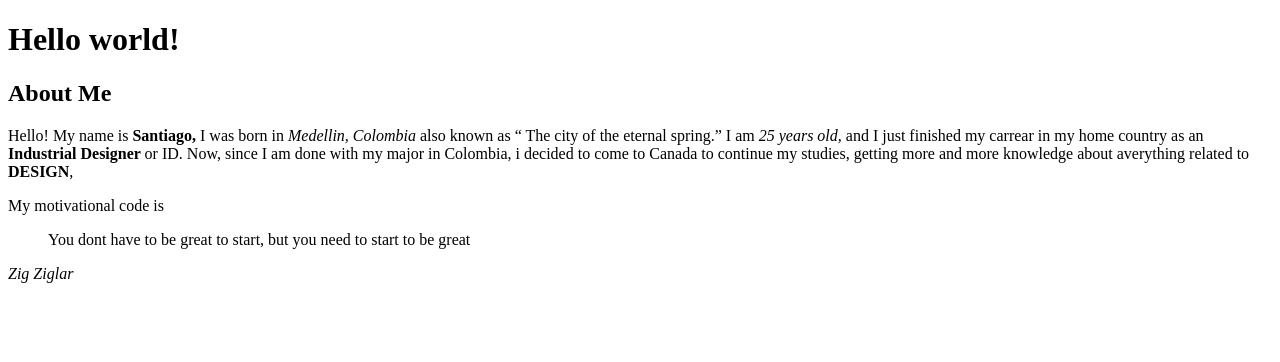
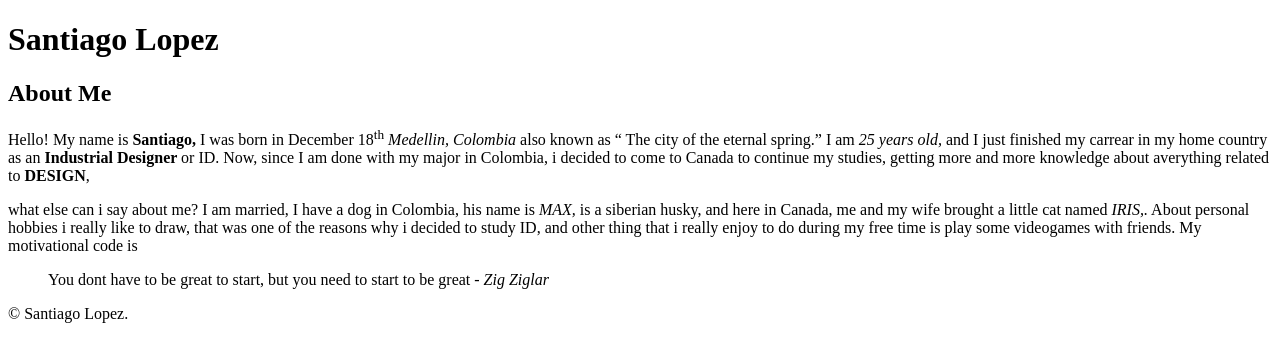
Before and after one commit to lope0207/html-assignment, a plain HTML site: page index.html in a window 1280 px wide. Drawn offline with Linux system fonts and the light colour scheme.

Commit message:
end assignment

```diff
--- a/index.html
+++ b/index.html
@@ -8,16 +8,26 @@
 </head>
 <body>
     <header>
-        <h1> Hello world! </h1>
+        <h1> Santiago Lopez </h1>
     </header>
 
     <article>
         <h2> About Me </h2>
-        <p> Hello! My name is <strong>Santiago,</strong> I was born in <em>Medellin, Colombia</em> also known as <q> The city of the eternal spring.</q>
-        I am <em> 25 years old,</em> and I just finished my carrear in my home country as an <strong> Industrial Designer </strong> or <abbr>ID</abbr>.
+        <p> Hello! My name is <strong>Santiago,</strong> I was born in December 18<sup>th</sup> <em>Medellin, Colombia</em> also known as <q> The city of the eternal spring.</q>
+        I am <em> 25 years old,</em> and I just finished my carrear in my home country as an <strong> Industrial Designer </strong> or <abbr>ID.</abbr>
         Now, since I am done with my major in Colombia, i decided to come to Canada to continue my studies, getting more and more knowledge about averything related to <strong>DESIGN</strong>, </p>
+
+        <p> what else can i say about me? I am married, I have a dog in Colombia, his name is <em> MAX, </em> is a siberian husky, and here in Canada, me and my wife brought a little cat named <em>IRIS,.</em>
+            About personal hobbies i really like to draw, that was one of the reasons why i decided to study <abbr>ID</abbr>, and other thing that i really enjoy to do during my free time is play some videogames with friends.
+
+            My motivational code is
+            <blockquote>
+            You dont have to be great to start, but you need to start to be great - <cite>Zig Ziglar</cite>
+            </blockquote>
+        </p>
     </article>
-
-    <p> My motivational code is <blockquote>You dont have to be great to start, but you need to start to be great</blockquote><cite>Zig Ziglar</cite></p>
+    <footer>
+        &copy; Santiago Lopez.
+    </footer>
 </body>
 </html>
```
